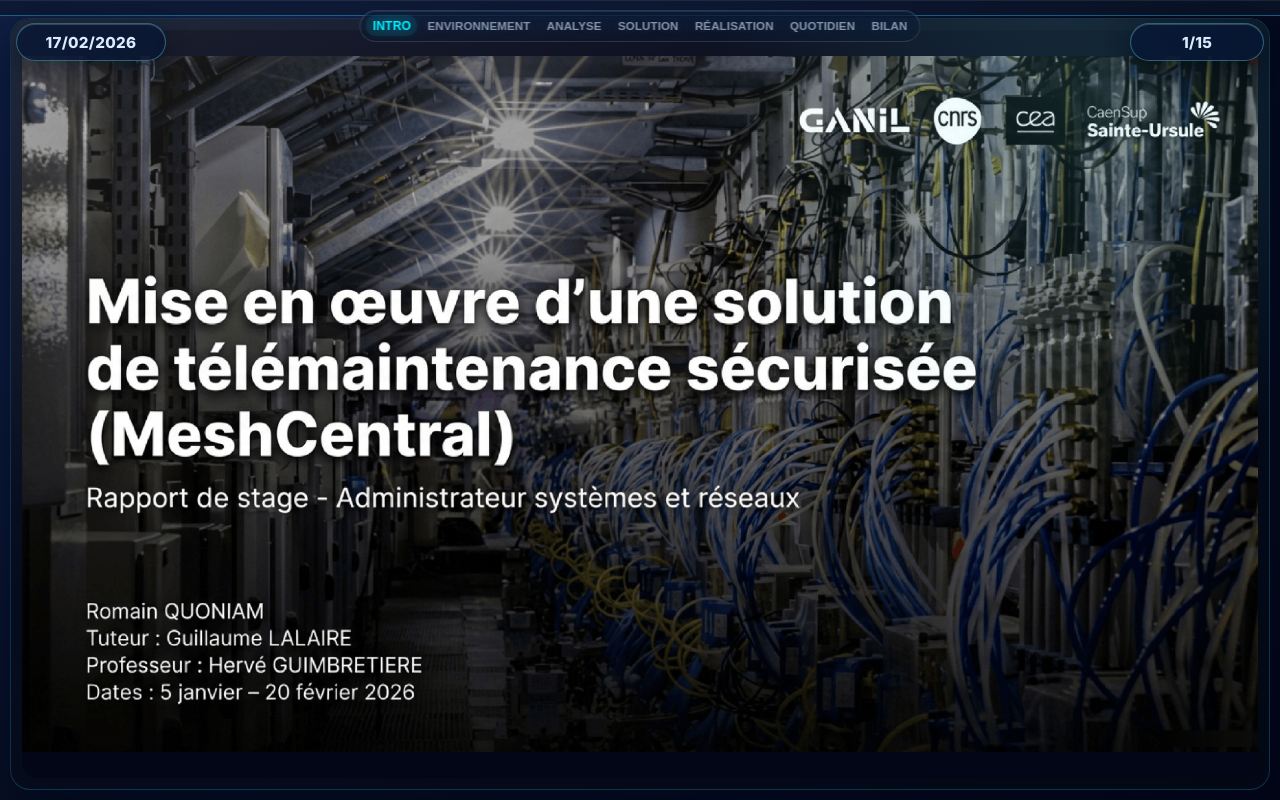
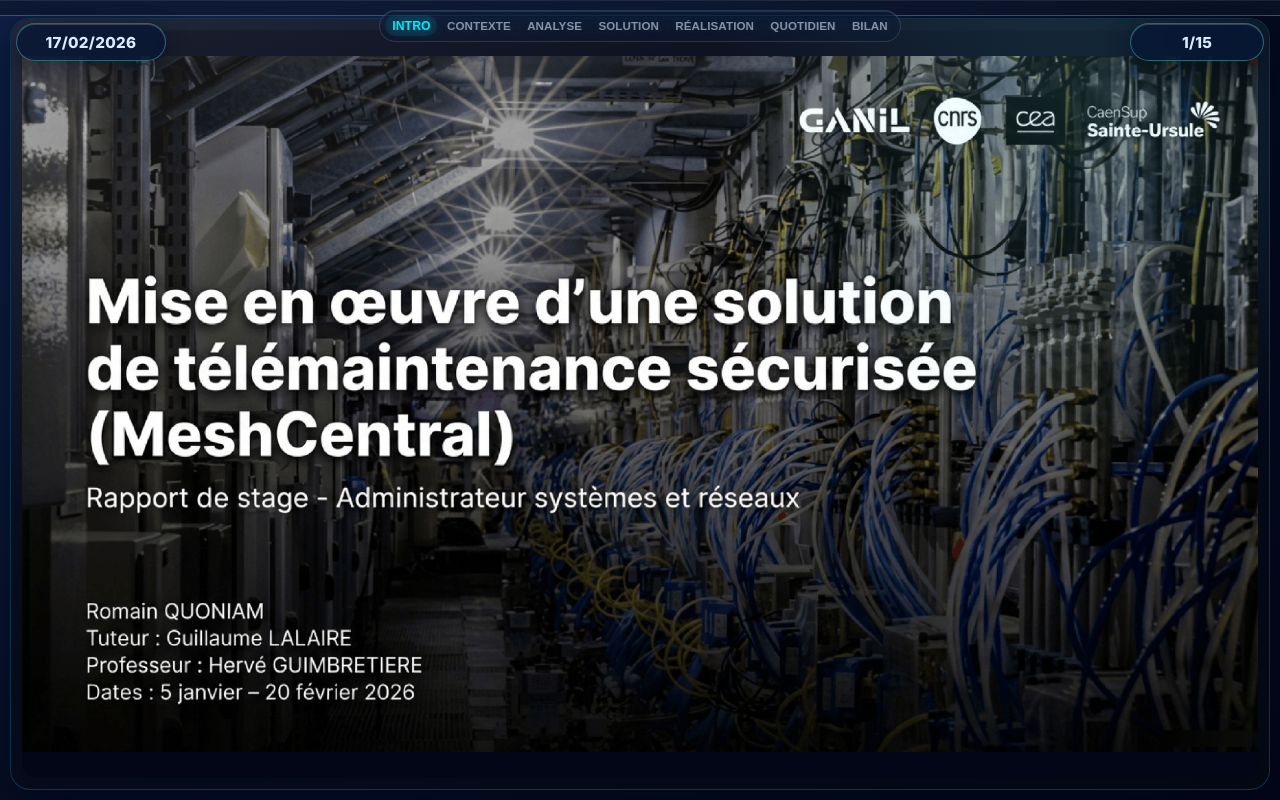
Before and after one commit to Romainqnm/GANIL-MeshCentral-Scrollytelling, a website: page index.html in a window 1280 px wide. Drawn offline with Linux system fonts and the light colour scheme.

Commit message:
Renommer "ENVIRONNEMENT" en "CONTEXTE" dans le README et le fichier index.html pour une meilleure cohérence terminologique.

```diff
--- a/index.html
+++ b/index.html
@@ -883,7 +883,7 @@
 
       const breadcrumbSections = [
         { label: "INTRO", slides: [0], target: 0 },
-        { label: "ENVIRONNEMENT", slides: [1, 2, 3, 4], target: 1 },
+        { label: "CONTEXTE", slides: [1, 2, 3, 4], target: 1 },
         { label: "ANALYSE", slides: [5, 6], target: 5 },
         { label: "SOLUTION", slides: [7, 8], target: 7 },
         { label: "RÉALISATION", slides: [9, 10, 11], target: 9 },
```
Also changed, not shown: README.md.
